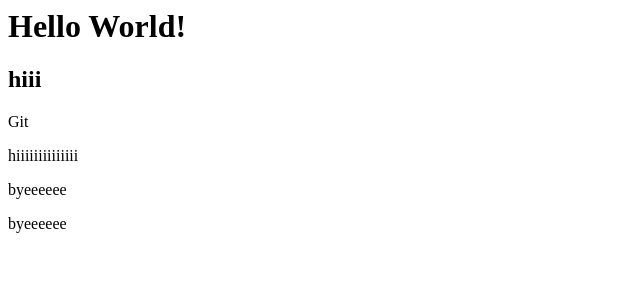
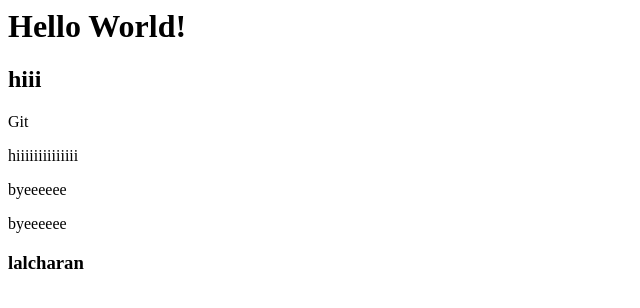
Before and after one commit to Mrlalcharan/GitHub, a plain HTML site: page index.html in a window 1280 px wide. Shown: the whole page, without its empty margins (0-640 px from the left). Drawn offline with Linux system fonts and the light colour scheme.

Commit message:
update html
Added the new html tags

```diff
--- a/index.html
+++ b/index.html
@@ -7,3 +7,6 @@
 
 <p>byeeeeee</p>
 <p>byeeeeee</p>
+<div>
+<h3>lalcharan</h3>
+</div>
```
